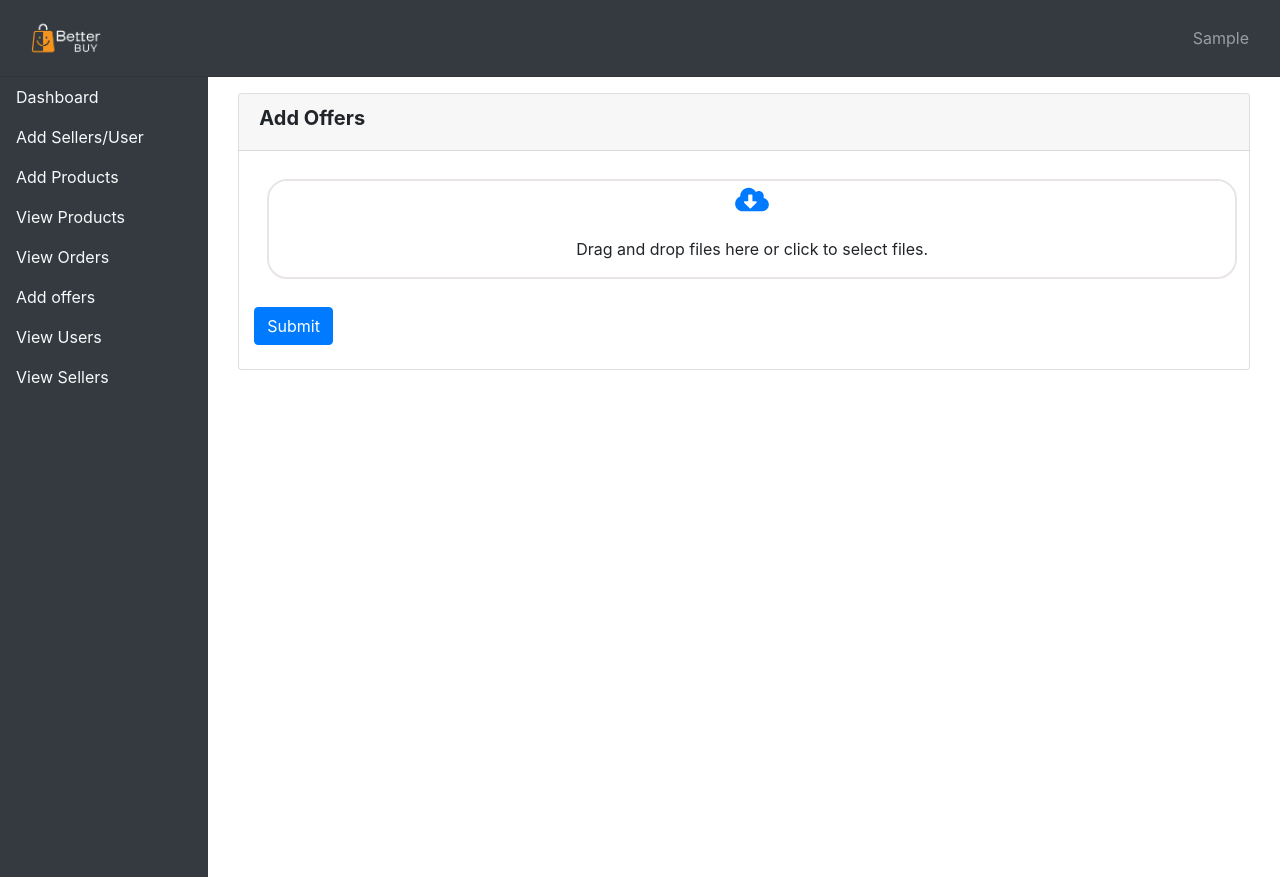
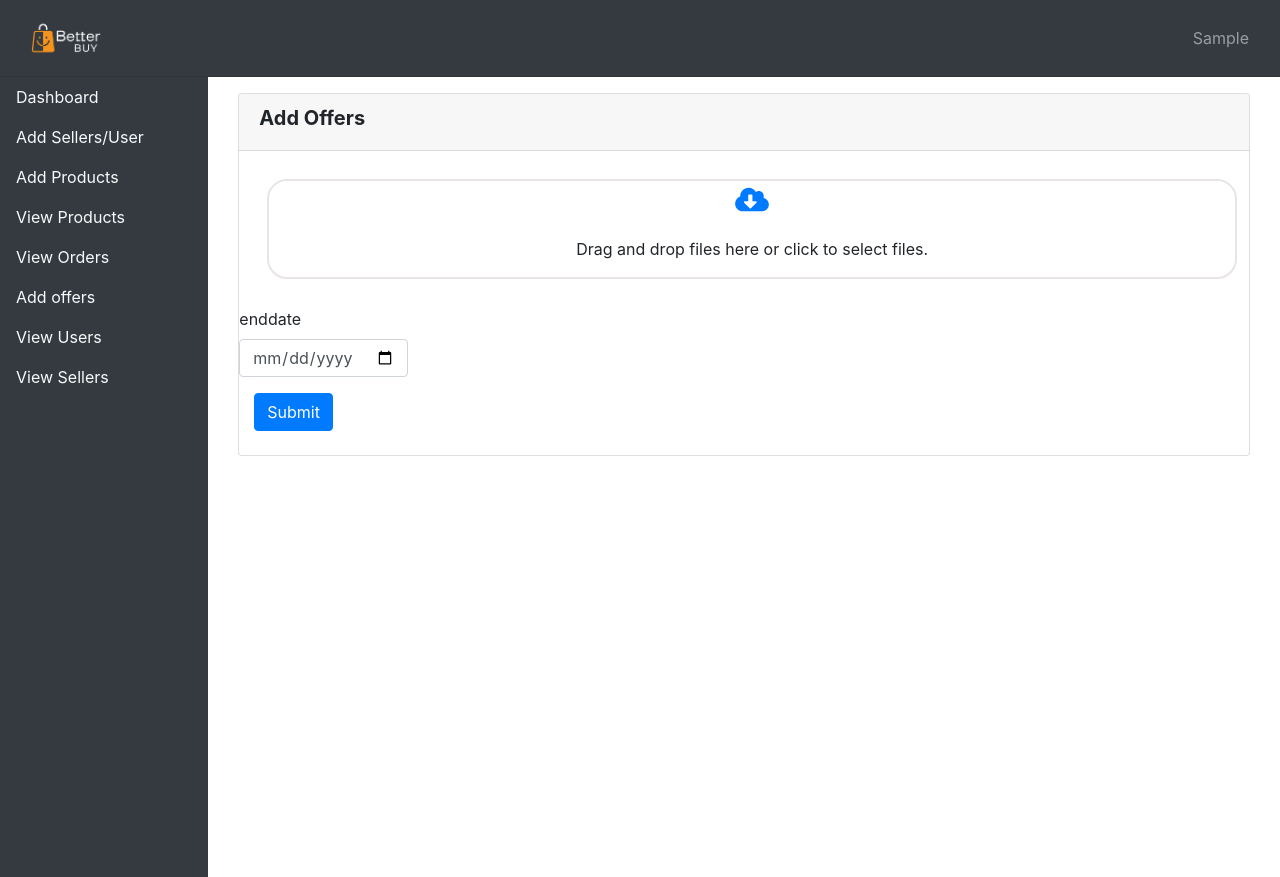
Before and after one commit to Richa3822/admin_portal, a React (Create React App) app: page /add-offers in a window 1280 px wide. Built offline with nearby package versions, Linux system fonts and the light colour scheme; sample sign-in values are in the browser's storage; the HTML template or start-up script is replaced by a standard one.

Commit message:
feat: Add a add-offer-page

```diff
--- a/src/components/pages/AddOffers.jsx
+++ b/src/components/pages/AddOffers.jsx
@@ -1,9 +1,14 @@
 import { Formik, Form, Field } from 'formik'
-import React from 'react'
+import React, { useState } from 'react'
 import { saveData } from '../../services/Api'
+import InputBox from '../molecules/InputBox'
+import OfferTimer from '../molecules/OfferTimer'
 import UploadImgs from '../organisms/UploadImgs'
 
 const AddOffers = () => {
+
+    // const [startDate, setStartdate] = useState()
+    // const [endDate, setEndDate] = useState()
 
     const handleSubmit = async (e, data) => {
         e.preventDefault()
@@ -14,15 +19,22 @@ const AddOffers = () => {
         })
     }
 
+
+
+
     return (
         <Formik
             initialValues={{
                 images: [],
+                // startdate: '',
+                enddate: ''
             }}
             onSubmit={values => { console.log(values) }}
         >
             {({ values }) => {
+                console.log(values)
                 return (
+                    <>
                     <Form onSubmit={(e) => handleSubmit(e, values)}>
                         <div className='container-fluid'>
                             <div className="card ">
@@ -37,13 +49,27 @@ const AddOffers = () => {
                                         <Field name="images" maxFiles={3} component={UploadImgs} accept=".jpg,.png" multiple />
                                     </div>
                                 </div>
+
+                                <div className='d-flex '>
+
+
+                                    <InputBox label="enddate"
+                                        forHtml="enddate"
+                                        type="date"
+                                        name="enddate"
+                                        inputClass="form-control"
+                                    />
+                                </div>
                                 <div className='container-fluid mb-4'>
                                     <button type='submit' className='btn btn-primary'>Submit</button>
                                 </div>
                             </div>
                         </div>
                     </Form>
-                )}}
+                 {values.startdate && values.enddate ?   <OfferTimer  endDate={values.enddate}/> : null}
+                    </>
+                )
+            }}
         </Formik>
     )
 }
```
